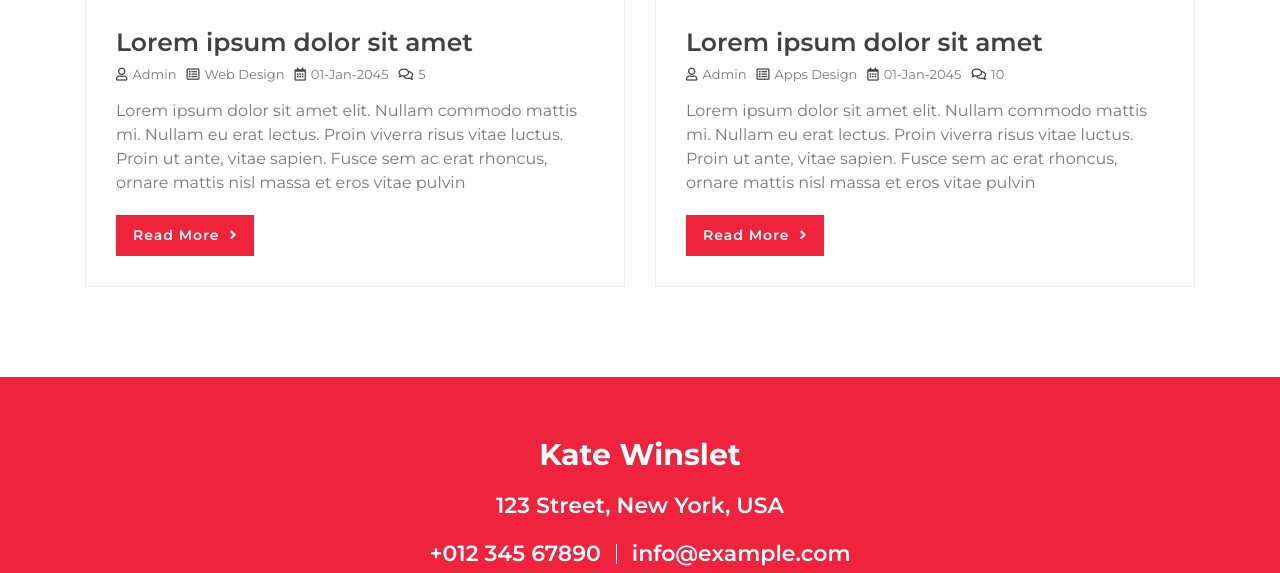
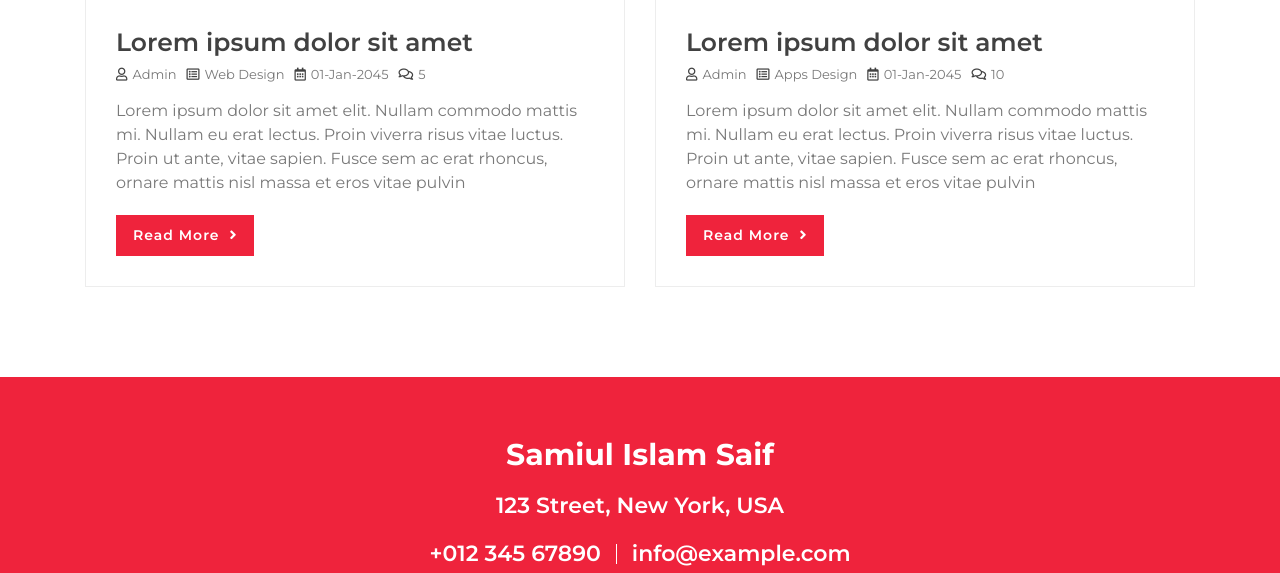
Before and after one commit to Samiul-Saif/Samiul-Saif.github.io, a plain HTML site: page index.html in a window 1280 px wide. Shown: the part 8480-9053 px from the top of the page. Drawn offline with nearby package versions, Linux system fonts and the light colour scheme; animation ran at ten frames a second.

Commit message:
Update index.html

```diff
--- a/index.html
+++ b/index.html
@@ -741,7 +741,7 @@
             <div class="container-fluid">
                 <div class="container">
                     <div class="footer-info">
-                        <h2>Kate Winslet</h2>
+                        <h2>Samiul Islam Saif</h2>
                         <h3>123 Street, New York, USA</h3>
                         <div class="footer-menu">
                             <p>+012 345 67890</p>
```
